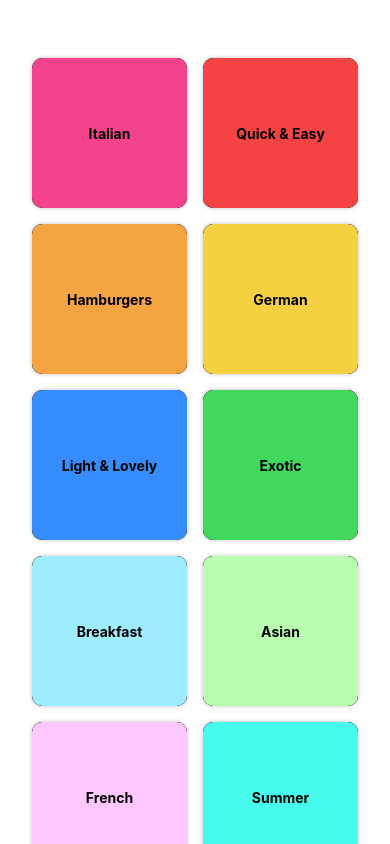
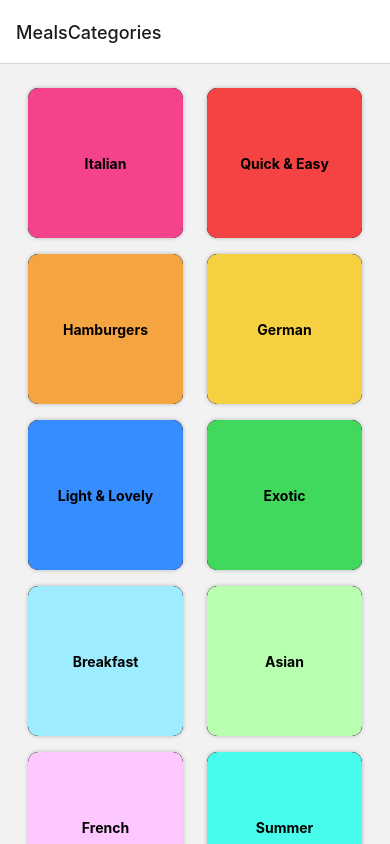
Before and after one commit to myoaung99/navigation-meal-app, a React Native app: screen /MealsCategories in a window 390 px wide. Built offline with nearby package versions, Linux system fonts and the light colour scheme.

Commit message:
adding navigation + navigating between two screen

```diff
--- a/App.js
+++ b/App.js
@@ -1,21 +1,25 @@
 import { StatusBar } from "expo-status-bar";
-import { StyleSheet, Text, View, SafeAreaView } from "react-native";
+import { StyleSheet, View } from "react-native";
+import { NavigationContainer } from "@react-navigation/native";
+import { createNativeStackNavigator } from "@react-navigation/native-stack";
 import CategoriesGridScreen from "./screens/CategoriesGridScreen";
+import MealsOverviewScreen from "./screens/MealsOverviewScreen";
+
+const Stack = createNativeStackNavigator();
 
 export default function App() {
   return (
-    <SafeAreaView style={styles.screen}>
+    <>
       <StatusBar style="light" />
-      <CategoriesGridScreen />
-    </SafeAreaView>
+      <NavigationContainer>
+        <Stack.Navigator>
+          <Stack.Screen
+            name="MealsCategories"
+            component={CategoriesGridScreen}
+          />
+          <Stack.Screen name="MealsOverview" component={MealsOverviewScreen} />
+        </Stack.Navigator>
+      </NavigationContainer>
+    </>
   );
 }
-
-const styles = StyleSheet.create({
-  screen: {
-    flex: 1,
-    padding: 16,
-    paddingTop: 50,
-    alignItems: "center",
-  },
-});
--- a/package.json
+++ b/package.json
@@ -10,11 +10,15 @@
     "eject": "expo eject"
   },
   "dependencies": {
+    "@react-navigation/native": "^6.0.11",
+    "@react-navigation/native-stack": "^6.7.0",
     "expo": "~44.0.0",
     "expo-status-bar": "~1.2.0",
     "react": "17.0.1",
     "react-dom": "17.0.1",
     "react-native": "0.64.3",
+    "react-native-safe-area-context": "3.3.2",
+    "react-native-screens": "~3.10.1",
     "react-native-web": "0.17.1"
   },
   "devDependencies": {
--- a/screens/CategoriesGridScreen.js
+++ b/screens/CategoriesGridScreen.js
@@ -3,19 +3,25 @@ import { View, Text, StyleSheet, ScrollView, FlatList } from "react-native";
 import { CATEGORIES } from "../data/dummy_data";
 import CategoryGridTile from "../components/CategoryGridTile";
 
-function CategoriesGridScreen(props) {
-  const pressHandler = () => {
-    console.log("Press");
-  };
+function CategoriesGridScreen({ navigation }) {
+  function renderItem({ item }) {
+    // navigate to meals overview screen
+    const pressHandler = () => {
+      navigation.navigate("MealsOverview", {
+        categoryIds: item.id,
+      });
+    };
+
+    return <CategoryGridTile onPress={pressHandler} category={item} />;
+  }
   return (
     <FlatList
+      style={styles.flatlist}
       numColumns={2}
       columnWrapperStyle={{ justifyContent: "space-around" }}
       horizontal={false}
       data={CATEGORIES}
-      renderItem={({ item }) => (
-        <CategoryGridTile onPress={pressHandler} category={item} />
-      )}
+      renderItem={renderItem}
       keyExtractor={(item) => item.id}
     />
   );
@@ -23,4 +29,8 @@ function CategoriesGridScreen(props) {
 
 export default CategoriesGridScreen;
 
-const styles = StyleSheet.create({});
+const styles = StyleSheet.create({
+  flatlist: {
+    padding: 16,
+  },
+});
--- /dev/null
+++ b/screens/MealsOverviewScreen.js
@@ -0,0 +1,21 @@
+import React from "react";
+import { View, Text, StyleSheet } from "react-native";
+
+const MealsOverviewScreen = ({ route, navigation }) => {
+  const { categoryIds } = route.params;
+  return (
+    <View style={styles.screen}>
+      <Text>
+        This is meal overview screen for <Text>{categoryIds}</Text>
+      </Text>
+    </View>
+  );
+};
+
+export default MealsOverviewScreen;
+
+const styles = StyleSheet.create({
+  screen: {
+    flex: 1,
+  },
+});
```
Also changed, not shown: 1 other file (tests, documents, lock files or other folders).
